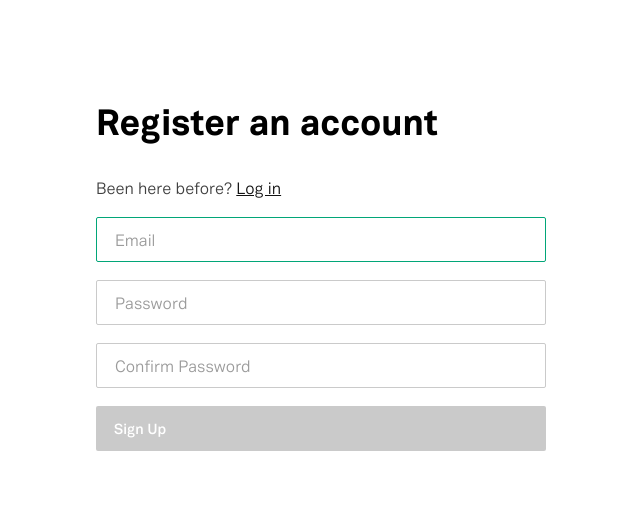
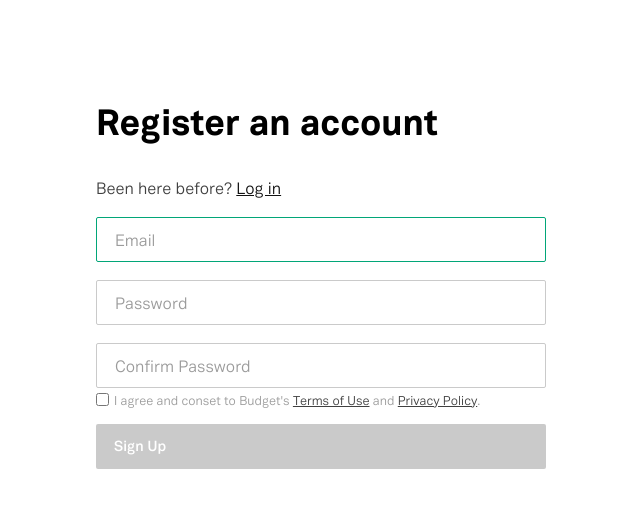
Before and after one commit to awkweb/web, a Vue app: page /signup in a window 1280 px wide. Shown: the top 508 px of the page, without its empty margins (319-959 px from the left). Built offline with nearby package versions, Linux system fonts and the light colour scheme.

Commit message:
Update README

```diff
--- a/src/assets/styles/_form.scss
+++ b/src/assets/styles/_form.scss
@@ -13,6 +13,15 @@
     }
     padding: 0;
     position: relative;
+
+    &.no-margin {
+        margin-bottom: 0;
+    }
+
+    &.checkbox {
+        @include flex-row;
+        margin-top: 0.25rem;
+    }
 }
 
 .form__label {
@@ -45,6 +54,16 @@
 
     &.error {
         color: color(default, font, error);
+    }
+
+    &.checkbox {
+        left: 1rem;
+        opacity: 1;
+        padding: 0;
+
+        a {
+            color: color(default, font, secondary);
+        }
     }
 }
 
@@ -86,4 +105,10 @@
         border-color: color(default, border, error);
         color: color(default, font, error);
     }
+
+    &.checkbox {
+        height: fit-content;
+        margin: 0;
+        width: fit-content;
+    }
 }
--- a/src/components/Budget.vue
+++ b/src/components/Budget.vue
@@ -22,12 +22,14 @@
       <div class="budget__amounts">
           <div
               v-for="amount in amounts"
-              class="budget__amount"
+              :class="['budget__amount', {
+                  'negative': isNegative(amount),
+              }]"
           >
               <div class="budget__amount-number">
                   <span
-                      v-if="amount.name === 'remaining' && remaining < 0"
-                      class="negative"
+                      v-if="isNegative(amount)"
+                      class="integer"
                   >
                       -
                   </span>
@@ -143,6 +145,9 @@ export default {
         onClickDelete() {
             this.$emit('handleOnClickDelete', this.id)
         },
+        isNegative(amount) {
+          return amount.name === 'remaining' && this.remaining < 0
+        },
         removeDecimal(number) {
             return (
                 Math.abs(number)
@@ -227,7 +232,7 @@ export default {
 }
 
 .budget__meter-bar {
-    background-color: color(default, border, active);
+    background-color: darken(color(default, border), 10);
     height: 5px;
 }
 
@@ -254,17 +259,27 @@ export default {
 
 .budget__amount {
     @include flex-column;
+
+    &.negative {
+        .budget__amount-number {
+            color: color(default, font, error);
+
+            .decimal {
+                color: lighten(color(default, font, error), 5);
+            }
+        }
+
+        .budget__amount-type {
+            color: lighten(color(default, font, error), 5);
+        }
+    }
 }
 
 .budget__amount-number {
     @include flex-row;
-    .integer,
-    .negative {
+
+    .integer {
         font-size: 1.25rem;
-    }
-
-    .negative {
-        color: color(default, font, secondary);
     }
 
     .decimal {
--- a/src/views/SignUp.vue
+++ b/src/views/SignUp.vue
@@ -27,7 +27,7 @@
                         v-focus
                         v-model="email"
                         :class="['form__input', { 'error': emailTouched && $v.email.$invalid }]"
-                        @blur="this.emailTouched = true"
+                        @blur="emailTouched = true"
                         id="email"
                         placeholder="Email"
                         spellcheck="false"
@@ -73,7 +73,7 @@
                     </div>
                 </fieldset>
 
-                <fieldset class="form__field">
+                <fieldset class="form__field no-margin">
                     <label
                         :class="['form__label', {
                             'active': (passwordConfirm && passwordConfirm.length) || (passwordConfirmTouched || ($v.passwordConfirm.$dirty && $v.passwordConfirm.$invalid)),
@@ -99,6 +99,21 @@
                     >
                         <InputSuccessIcon />
                     </div>
+                </fieldset>
+
+                <fieldset class="form__field checkbox">
+                    <input
+                        v-model="tos"
+                        class="form__input checkbox"
+                        id="tos"
+                        type="checkbox"
+                    >
+                    <label
+                        class="form__label checkbox"
+                        for="tos"
+                    >
+                        I agree and conset to Budget's <a href="">Terms of Use</a> and <a href="">Privacy Policy</a>.
+                    </label>
                 </fieldset>
 
                 <button
@@ -151,6 +166,7 @@ export default {
         passwordConfirm: null,
         passwordConfirmTouched: false,
         persistUser: false,
+        tos: false,
     }),
     created() {
         if (this.$route.query.email) this.email = this.$route.query.email
@@ -194,7 +210,10 @@ export default {
             sameAs: sameAs('password'),
             required,
         },
-        validationGroup: ['email', 'password', 'passwordConfirm'],
+        tos: {
+            required,
+        },
+        validationGroup: ['email', 'password', 'passwordConfirm', 'tos'],
     },
     metaInfo: {
         title: 'Sign Up',
```
